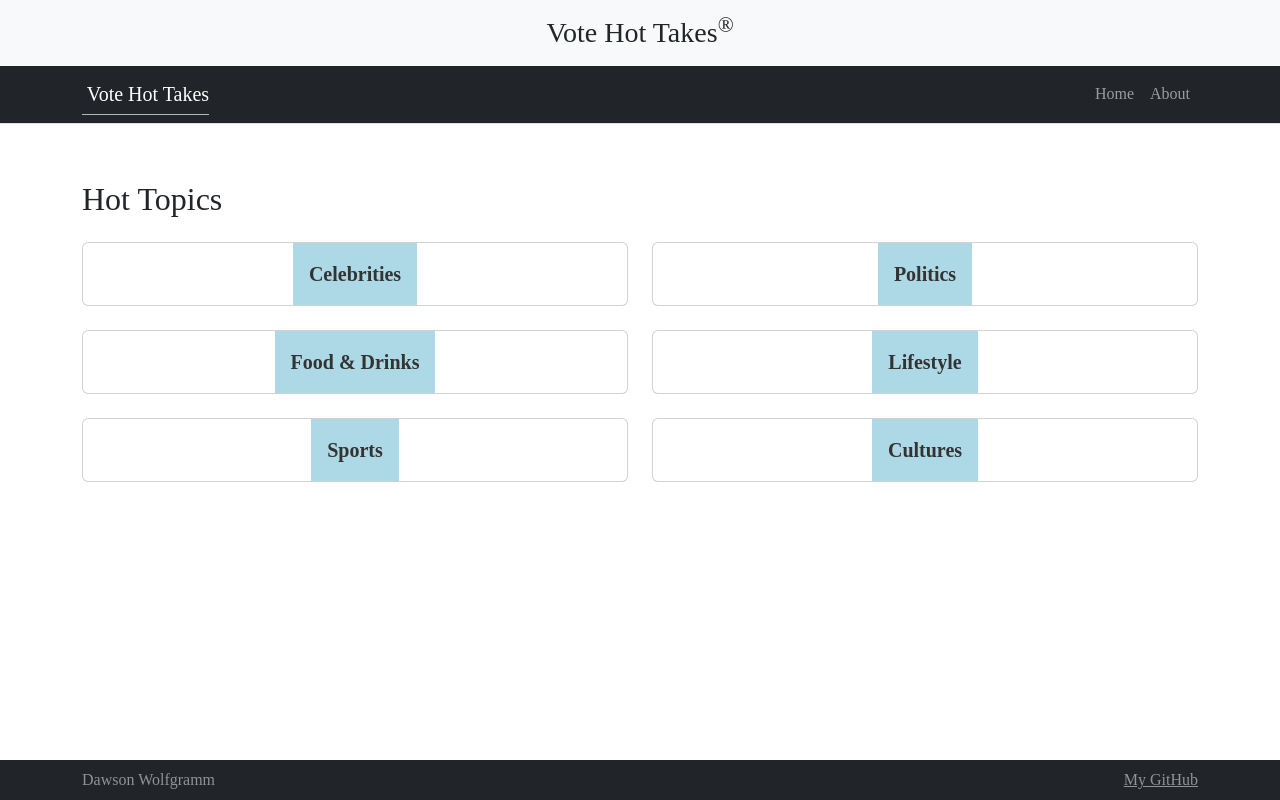
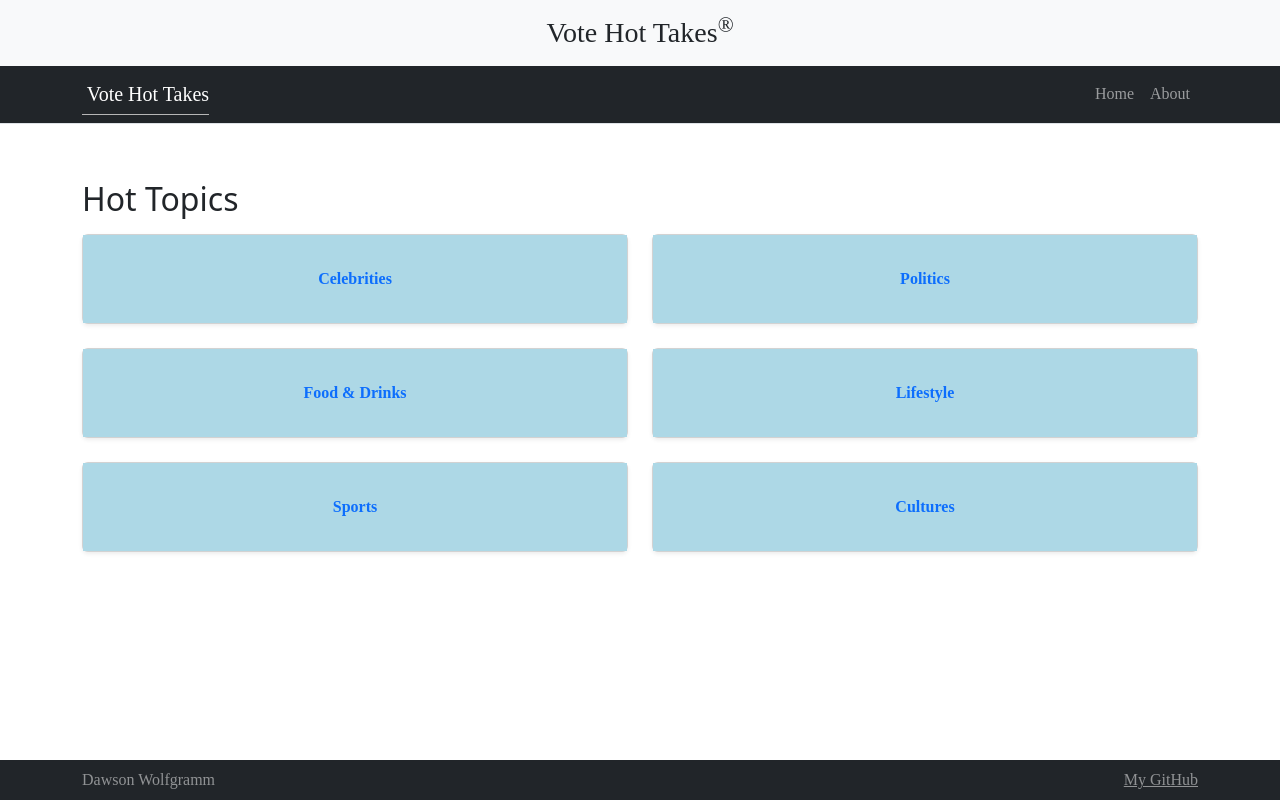
Before and after one commit to dawsoncwolfgramm-art/startup, a React (Vite) app: page /topics in a window 1280 px wide. Built offline with nearby package versions, Linux system fonts and the light colour scheme.

Commit message:
changed the topics

```diff
--- a/src/topics/topics.css
+++ b/src/topics/topics.css
@@ -1,69 +1,12 @@
-.loginButton {
-    background-color: aliceblue;
-}
-header {
-    background-color: aliceblue;
+.topics-page {
+  padding-top: 1rem;
 }
 
-body {
-  background-color: lightblue;
-  font-family: Arial, sans-serif;
-  font-family:'Times New Roman', Times, serif;
-
-}
-
-footer {
-  flex: 0 30px;
-}
-
-h1 {
-  color: darkblue;
-  text-align: center;
-}
-.nav-lang {
-  font-family:'Times New Roman', Times, serif;
-}
-
-.nav-list {
-  list-style: none;      /* removes the dots */
-  margin: 0;             /* removes default margin */
-  padding: 0;            /* removes default padding */
-  display: flex;         /* places items in a row */
-  gap: 1em;              /* spacing between items */
-}
-
-.nav-list li a {
-  text-decoration: none; /* remove underline */
-  color: darkblue;
-  font-weight: bold;
-}
-
-.nav-list li a:hover {
-  color: crimson;        /* hover effect */
-}
-
-.topic-card {
-  border: 2px solid #ccc;
-  border-radius: 10px;
-  transition: all 0.2s ease-in-out;
-  height: 120px; /* consistent box size */
-  display: flex;
-  align-items: center;
-  justify-content: center;
-}
+/* Make stretched-link cover the whole card */
+.topic-card { position: relative; border-radius: 1rem; }
+.topic-card .card-body { padding: 2rem 1rem; }
 
 .topic-card:hover {
-  border-color: #007bff;
-  transform: scale(1.03);
-  box-shadow: 0 5px 15px rgba(0,0,0,0.1);
+  transform: translateY(-1px);
+  transition: transform 120ms ease;
 }
-
-.topic-card a {
-  text-decoration: none;
-  font-size: 1.25rem;
-  font-weight: 600;
-  color: #333;
-}
-.container-lang {
-      font-family:'Times New Roman', Times, serif;
-}
--- a/src/topics/topics.jsx
+++ b/src/topics/topics.jsx
@@ -1,64 +1,42 @@
-import React from 'react';
-import './topics.css';
+import React from "react";
+import { NavLink } from "react-router-dom";
+import "./topics.css";
+
+const TOPICS = [
+  "Celebrities",
+  "Politics",
+  "Food & Drinks",
+  "Lifestyle",
+  "Sports",
+  "Cultures",
+];
 
 export function Topics() {
   return (
-    <main>
-    <div className="container my-4 container-lang">
-      <div className="d-flex justify-content-between align-items-center mb-3 ">
-        <h2>Hot Topics</h2>
-      </div>
-
-      <div className="row g-4">
-        <div className="col-md-6">
-          <div className="card topic-card">
-            <div className="card-body text-center">
-              <a href="play.html" className="stretched-link">Celebrities</a>
-            </div>
-          </div>
+    <main className="topics-page">
+      <div className="container my-4">
+        <div className="d-flex justify-content-between align-items-center mb-3">
+          <h2 className="mb-0">Hot Topics</h2>
         </div>
 
-        <div className="col-md-6">
-          <div className="card topic-card">
-            <div className="card-body text-center">
-              <a href="play.html" className="stretched-link">Politics</a>
+        <div className="row g-4">
+          {TOPICS.map((t) => (
+            <div className="col-12 col-md-6" key={t}>
+              <div className="card topic-card shadow-sm">
+                <div className="card-body text-center">
+                  <NavLink
+                    to={`/play?category=${encodeURIComponent(t)}`}
+                    className="stretched-link text-decoration-none fw-semibold"
+                    aria-label={`Open ${t} hot takes`}
+                  >
+                    {t}
+                  </NavLink>
+                </div>
+              </div>
             </div>
-          </div>
-        </div>
-
-        <div className="col-md-6">
-          <div className="card topic-card">
-            <div className="card-body text-center">
-              <a href="play.html" className="stretched-link">Food & Drinks</a>
-            </div>
-          </div>
-        </div>
-
-        <div className="col-md-6">
-          <div className="card topic-card">
-            <div className="card-body text-center">
-              <a href="play.html" className="stretched-link">Lifestyle</a>
-            </div>
-          </div>
-        </div>
-
-        <div className="col-md-6">
-          <div className="card topic-card">
-            <div className="card-body text-center">
-              <a href="play.html" className="stretched-link">Sports</a>
-            </div>
-          </div>
-        </div>
-
-        <div className="col-md-6">
-          <div className="card topic-card">
-            <div className="card-body text-center">
-              <a href="play.html" className="stretched-link">Cultures</a>
-            </div>
-          </div>
+          ))}
         </div>
       </div>
-    </div>
     </main>
   );
 }
```
